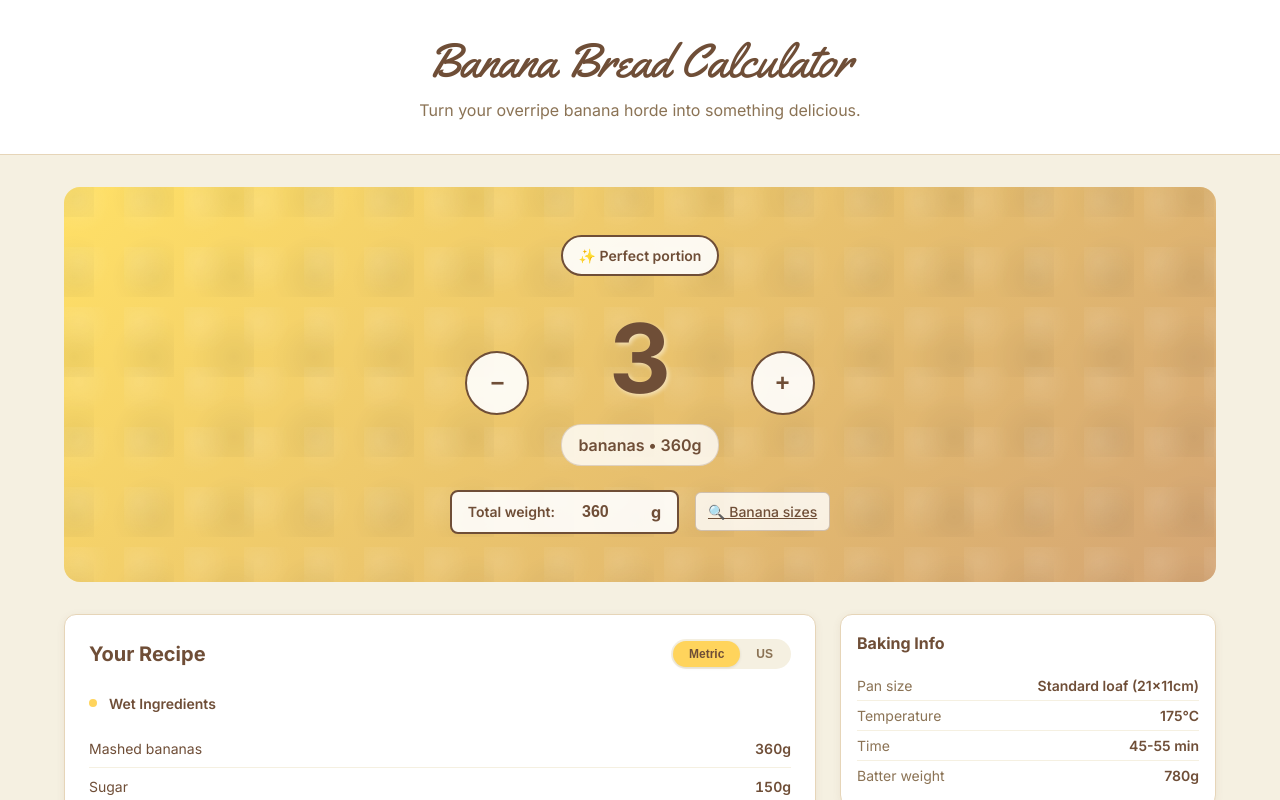
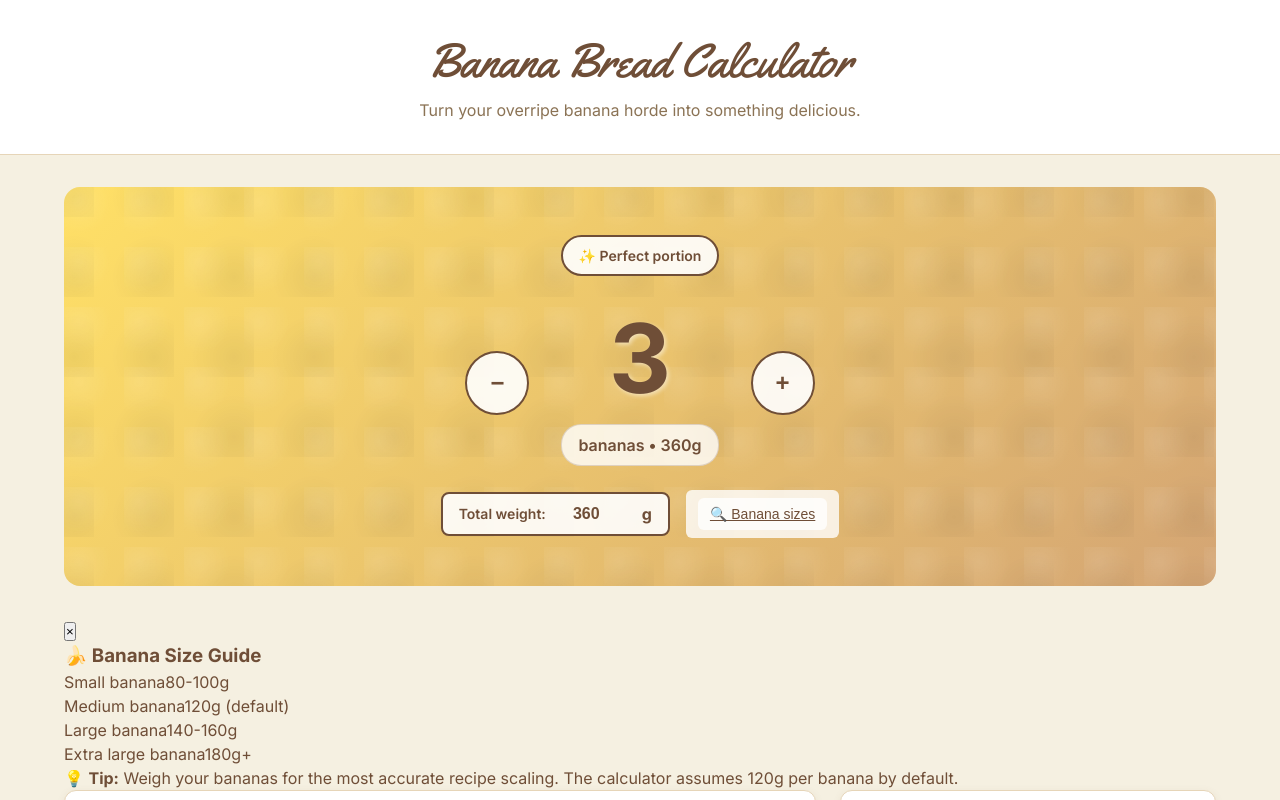
Before and after one commit to titania-nz/banana-bread-calculator, a React (Vite) app: page / in a window 1280 px wide. Both pictures are taken after a click on the element "🔍 Banana sizes". Shown: the top 800 px of the page. Built offline with nearby package versions, Linux system fonts and the light colour scheme.

Commit message:
Fix banana size popup

```diff
--- a/src/App.tsx
+++ b/src/App.tsx
@@ -10,6 +10,7 @@ export default function App() {
   const [customMixins, setCustomMixins] = useState<Array<{ id: string; name: string; baseAmount: number; unit: string }>>([]);
   const [showAddCustom, setShowAddCustom] = useState(false);
   const [newCustomMixin, setNewCustomMixin] = useState({ name: '', baseAmount: 0, unit: 'g' });
+  const [showBananaSizeHelp, setShowBananaSizeHelp] = useState(false);
 
   // Enhanced fraction conversion for cooking measurements
   const toFraction = useCallback((decimal: number): string => {
@@ -365,7 +366,12 @@ export default function App() {
             </div>
 
             <div className="help-link">
-              🔍 Banana sizes
+              <button
+                onClick={() => setShowBananaSizeHelp(true)}
+                className="help-link"
+              >
+                🔍 Banana sizes
+              </button>
             </div>
           </div>
 
@@ -375,6 +381,49 @@ export default function App() {
             </div>
           )}
         </section>
+
+        {/* Banana Size Help Modal */}
+        {showBananaSizeHelp && (
+          <div className="fixed inset-0 z-50 flex items-center justify-center p-4">
+            <div
+              className="fixed inset-0 bg-black bg-opacity-50"
+              onClick={() => setShowBananaSizeHelp(false)}
+            />
+            <div className="relative bg-white rounded-lg p-6 max-w-md w-full shadow-lg">
+              <button
+                onClick={() => setShowBananaSizeHelp(false)}
+                className="absolute top-4 right-4 text-gray-400 hover:text-gray-600 transition-colors"
+              >
+                ×
+              </button>
+              <h3 className="text-lg font-semibold text-deep-brown mb-4">🍌 Banana Size Guide</h3>
+              <div className="space-y-3 text-sm">
+                <div className="flex justify-between items-center py-2 border-b border-gray-100">
+                  <span className="font-medium">Small banana</span>
+                  <span className="text-gray-600">80-100g</span>
+                </div>
+                <div className="flex justify-between items-center py-2 border-b border-gray-100">
+                  <span className="font-medium">Medium banana</span>
+                  <span className="text-gray-600">120g (default)</span>
+                </div>
+                <div className="flex justify-between items-center py-2 border-b border-gray-100">
+                  <span className="font-medium">Large banana</span>
+                  <span className="text-gray-600">140-160g</span>
+                </div>
+                <div className="flex justify-between items-center py-2">
+                  <span className="font-medium">Extra large banana</span>
+                  <span className="text-gray-600">180g+</span>
+                </div>
+              </div>
+              <div className="mt-4 p-3 bg-yellow-50 rounded-lg">
+                <p className="text-xs text-gray-600">
+                  💡 <strong>Tip:</strong> Weigh your bananas for the most accurate recipe scaling.
+                  The calculator assumes 120g per banana by default.
+                </p>
+              </div>
+            </div>
+          </div>
+        )}
 
         {/* Main Content */}
         <div className="main-content">
--- a/src/index.css
+++ b/src/index.css
@@ -194,6 +194,8 @@ body {
   padding: 8px 12px;
   cursor: pointer;
   transition: all 0.2s ease;
+  border: none;
+  outline: none;
 }
 
 .help-link:hover {
```
